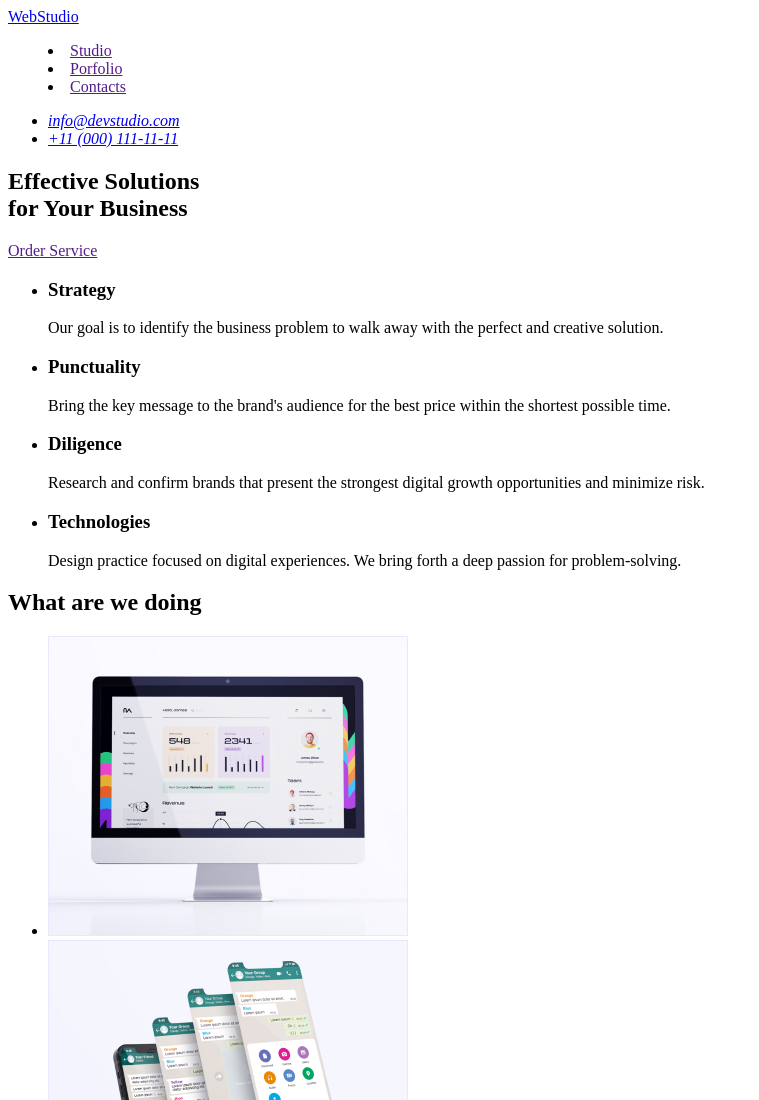
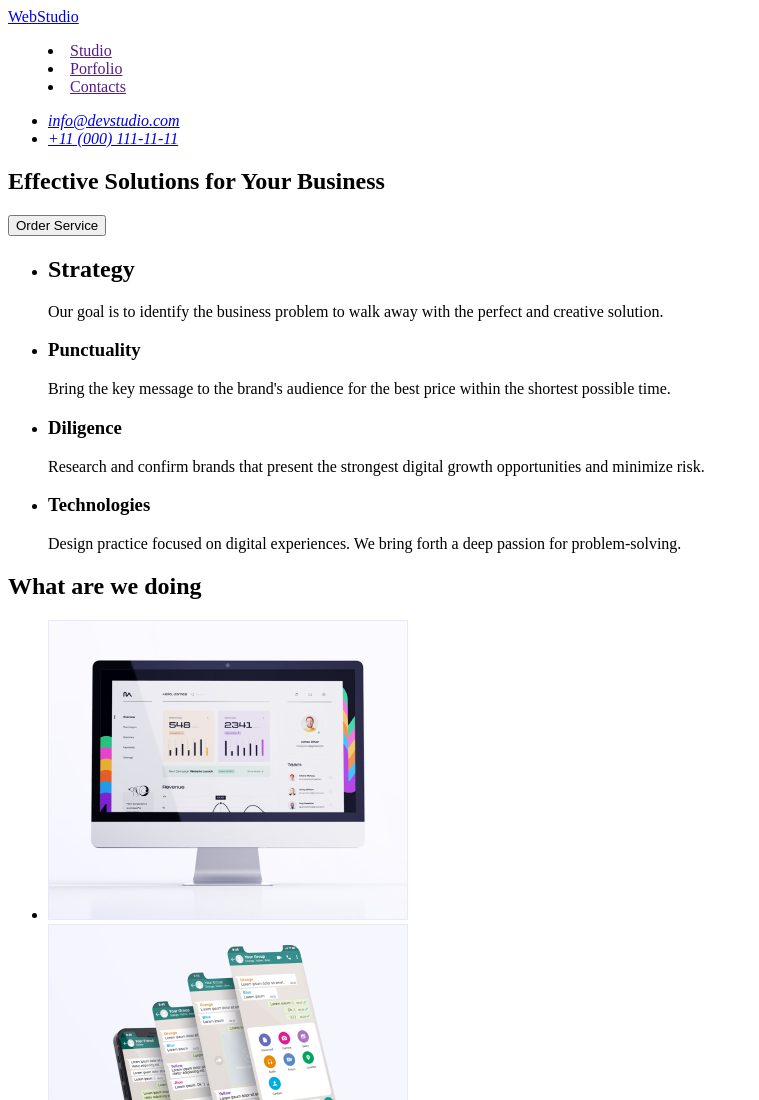
Before and after one commit to Giligran/goit-markup-hw-01, a plain HTML site: page index.html in a window 1280 px wide. Shown: the top 1100 px of the page, without its empty margins (0-759 px from the left). Drawn offline with Linux system fonts and the light colour scheme.

Commit message:
update HW

```diff
--- a/index.html
+++ b/index.html
@@ -26,16 +26,13 @@
 
     <main>
       <section>
-        <h1>
-          Effective Solutions <br />
-          for Your Business
-        </h1>
-        <a href="">Order Service</a>
+        <h1>Effective Solutions for Your Business</h1>
+        <button type="button">Order Service</button>
       </section>
       <section>
         <ul>
           <li>
-            <h3>Strategy</h3>
+            <h2>Strategy</h2>
             <p>
               Our goal is to identify the business problem to walk away with the
               perfect and creative solution.
@@ -118,7 +115,7 @@
     </main>
 
     <footer>
-      <a href="/index.html">WebStudio </a>
+      <a href="/index.html">WebStudio</a>
       <p>
         Increase the flow of customers and sales for your business with digital
         marketing & growth solutions.
```
